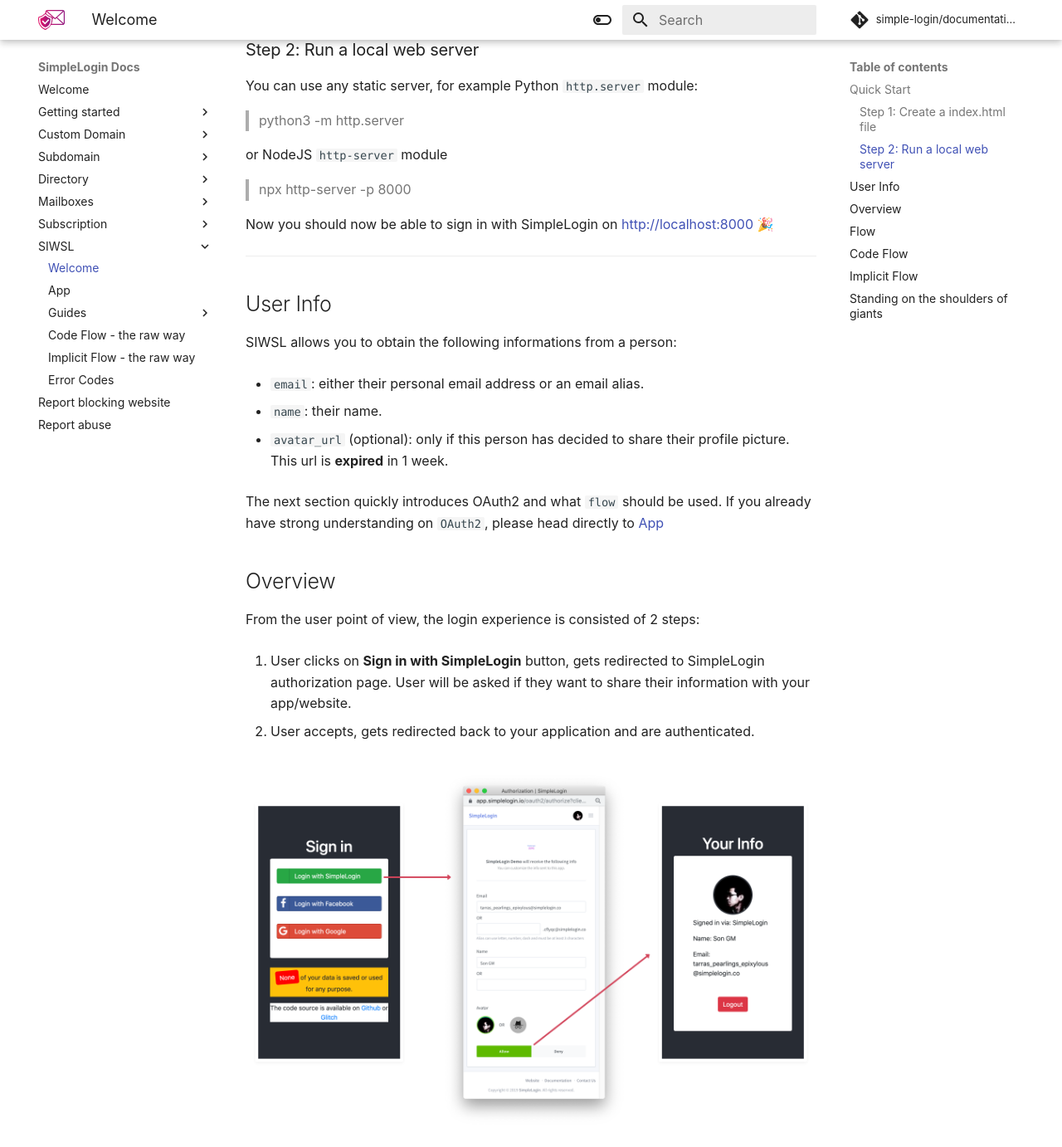
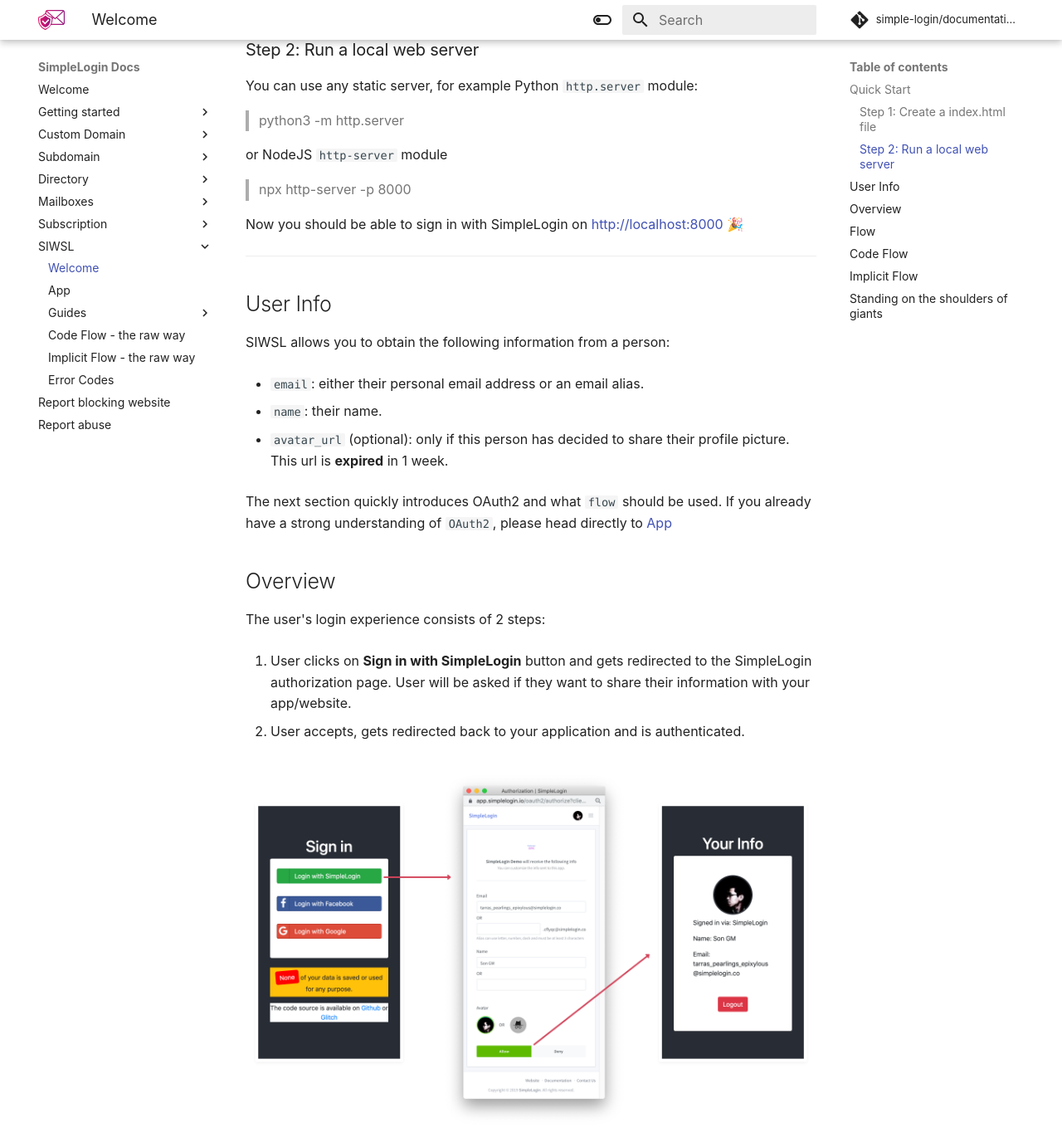
Before and after one commit to simple-login/documentation, an MkDocs documentation site: the page built from docs/siwsl/intro.md, in a window 1280 px wide and 1400 px high, scrolled down 1815 px. Shown: the top 1382 px of the window at 83% size. Built offline with MkDocs 1.6.1 and Material for MkDocs 9.7.7, drawn with Linux system fonts in a browser that asks for light colours; comment, search, counter and statistics services are not loaded; some of the changed text lies outside the part shown.

Commit message:
Update intro.md
Grammatical changes only.

```diff
--- a/docs/siwsl/intro.md
+++ b/docs/siwsl/intro.md
@@ -2,7 +2,7 @@
 
 SIWSL is an [open-source](https://github.com/simple-login/app) privacy-focused login service.
 
-Integrating SIWSL gives your users a total control over what information they share when they sign up for your website.
+Integrating SIWSL gives your users total control over what information they share when they sign up for your website.
 
 ![](./images/siwsl.jpeg)
 
@@ -56,13 +56,13 @@ or NodeJS `http-server` module
 
 > npx http-server -p 8000
 
-Now you should now be able to sign in with SimpleLogin on [http://localhost:8000](http://localhost:8000) 🎉
+Now you should be able to sign in with SimpleLogin on [http://localhost:8000](http://localhost:8000) 🎉
 
 ---
 
 ## User Info
 
-SIWSL allows you to obtain the following informations from a person:
+SIWSL allows you to obtain the following information from a person:
 
 - `email`: either their personal email address or an email alias.
 
@@ -70,15 +70,15 @@ SIWSL allows you to obtain the following informations from a person:
 
 - `avatar_url` (optional): only if this person has decided to share their profile picture. This url is **expired** in 1 week.
 
-The next section quickly introduces OAuth2 and what `flow` should be used. If you already have strong understanding on `OAuth2`, please head directly to [App](../app)
+The next section quickly introduces OAuth2 and what `flow` should be used. If you already have a strong understanding of `OAuth2`, please head directly to [App](../app)
 
 ## Overview
 
-From the user point of view, the login experience is consisted of 2 steps:
+The user's login experience consists of 2 steps:
 
-1. User clicks on **Sign in with SimpleLogin** button, gets redirected to SimpleLogin authorization page. User will be asked if they want to share their information with your app/website.
+1. User clicks on **Sign in with SimpleLogin** button and gets redirected to the SimpleLogin authorization page. User will be asked if they want to share their information with your app/website.
 
-2. User accepts, gets redirected back to your application and are authenticated.
+2. User accepts, gets redirected back to your application and is authenticated.
 
 ![](./images/user-flow.png)
 
@@ -86,8 +86,8 @@ From the user point of view, the login experience is consisted of 2 steps:
 
 From your app's point of view, the flow is the following:
 
-1. User clicks on **Sign in with SimpleLogin**, you app generates a redirection url to SimpleLogin that contains information about your website/app, e.g. `https://app.simplelogin.io/oauth2/authorize?client_id={AppID}&redirect_uri={your_callback_url}`
-where `{AppID}` is your SimpleLogin AppId and `{your_callback_url}` is the url that user will be redirected back in the next step.
+1. User clicks on **Sign in with SimpleLogin** and your app generates a redirection url to SimpleLogin that contains information about your website/app, e.g. `https://app.simplelogin.io/oauth2/authorize?client_id={AppID}&redirect_uri={your_callback_url}`
+where `{AppID}` is your SimpleLogin AppId and `{your_callback_url}` is the url that user will be redirected back to in the next step.
 
 2. User approves sharing data with your app, gets redirected back with `{your_callback_url}` along with a special `grant` that allows you to get user information. At this point there are 2 possibilities:
 
```
Also changed, not shown: other parts of docs/siwsl/intro.md (+3 -3 lines).
